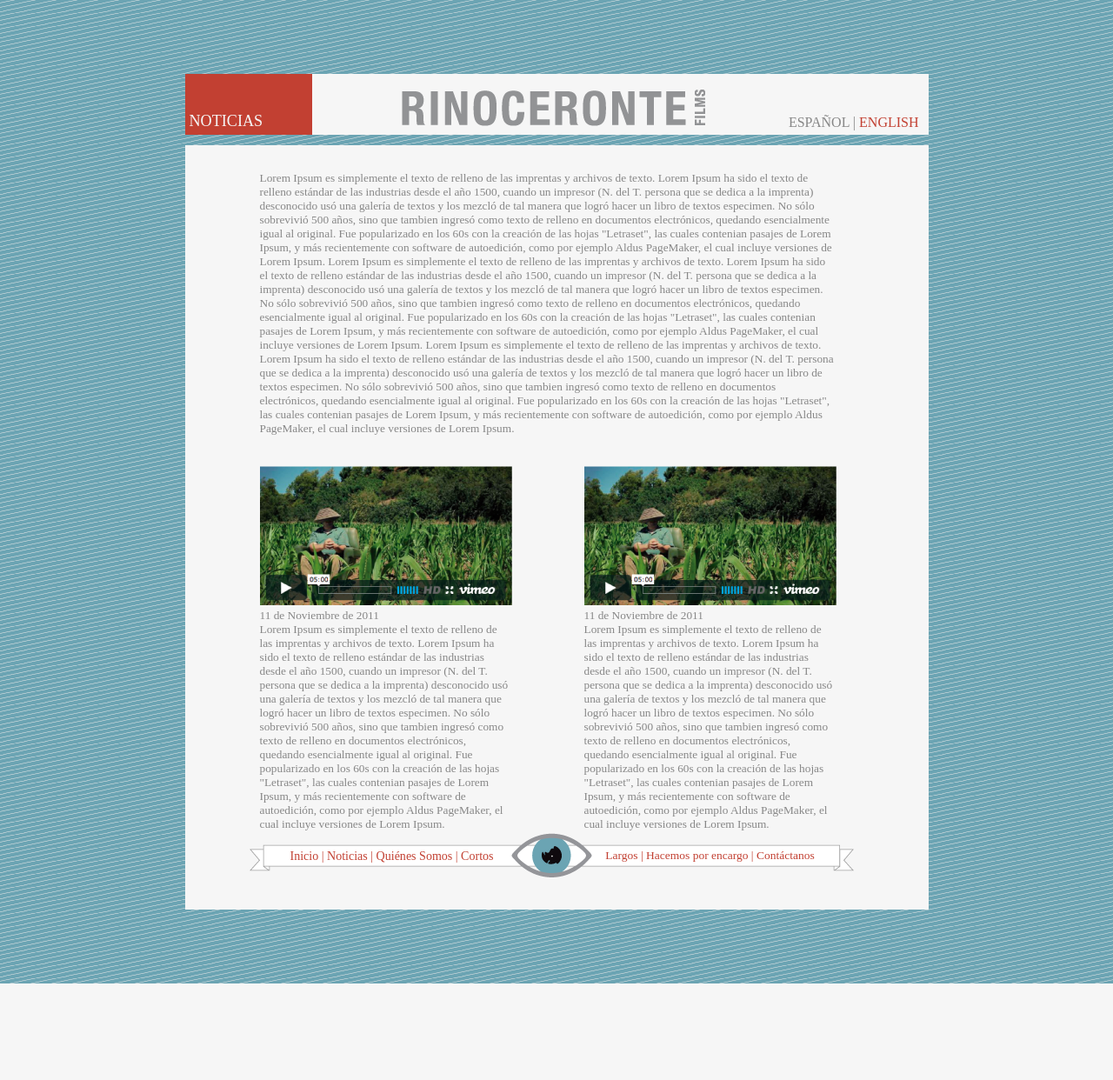
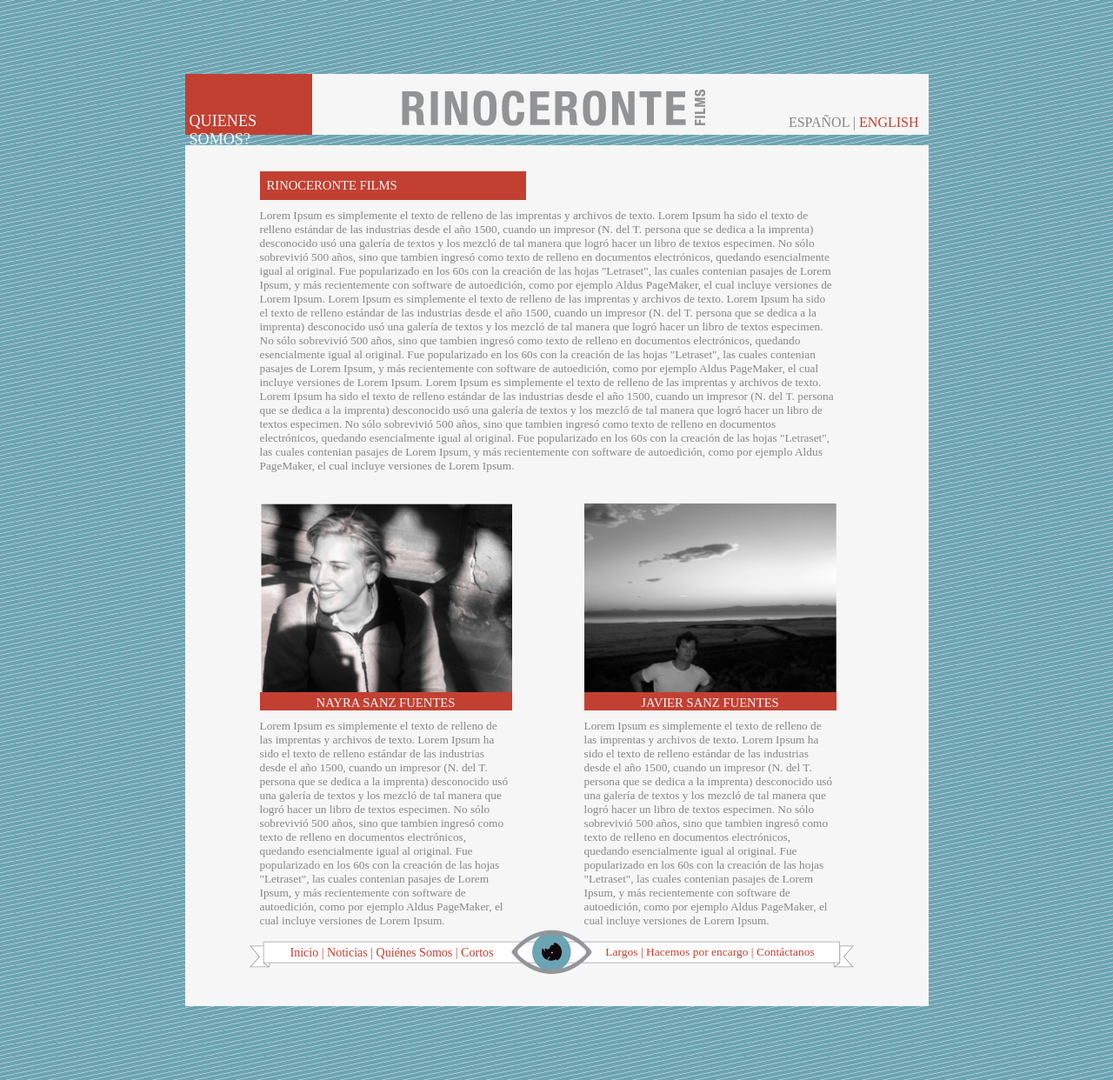
Before and after one commit to juanantonioruz/rinocerontefilms, a PHP site: page /quienes_somos.html in a window 1280 px wide. Shown: the whole page at 87% size. Before the commit the page ends 1131 px from the top, so only its background shows below. Run offline with PHP 8.4, Linux system fonts and the light colour scheme; style sheets or scripts are compiled from the project's sources; some web fonts are replaced.

Commit message:
finalizado quienes_somos

```diff
--- a/design/quienes_somos.html
+++ b/design/quienes_somos.html
@@ -9,7 +9,7 @@
 
 <div id="container_cabecera">
 	<div id="pastilla_roja_cabecera">
-		<div id="pastilla_texto">NOTICIAS
+		<div id="pastilla_texto">QUIENES SOMOS?
 		</div>
 	</div>
 	<div id="logo"><img style="width: 357px; height: 70px;" alt="logo" src="imgs/logo.png"></div>
@@ -18,17 +18,18 @@
 
 <div id="container_body">
 <div id="quienes_somos_container">
-<div>
+<div id="cabecera_quienes_somos">RINOCERONTE FILMS</div>
+<div id="texto_quienes_somos">
 Lorem Ipsum es simplemente el texto de relleno de las imprentas y archivos de texto. Lorem Ipsum ha sido el texto de relleno estándar de las industrias desde el año 1500, cuando un impresor (N. del T. persona que se dedica a la imprenta) desconocido usó una galería de textos y los mezcló de tal manera que logró hacer un libro de textos especimen. No sólo sobrevivió 500 años, sino que tambien ingresó como texto de relleno en documentos electrónicos, quedando esencialmente igual al original. Fue popularizado en los 60s con la creación de las hojas "Letraset", las cuales contenian pasajes de Lorem Ipsum, y más recientemente con software de autoedición, como por ejemplo Aldus PageMaker, el cual incluye versiones de Lorem Ipsum.
 Lorem Ipsum es simplemente el texto de relleno de las imprentas y archivos de texto. Lorem Ipsum ha sido el texto de relleno estándar de las industrias desde el año 1500, cuando un impresor (N. del T. persona que se dedica a la imprenta) desconocido usó una galería de textos y los mezcló de tal manera que logró hacer un libro de textos especimen. No sólo sobrevivió 500 años, sino que tambien ingresó como texto de relleno en documentos electrónicos, quedando esencialmente igual al original. Fue popularizado en los 60s con la creación de las hojas "Letraset", las cuales contenian pasajes de Lorem Ipsum, y más recientemente con software de autoedición, como por ejemplo Aldus PageMaker, el cual incluye versiones de Lorem Ipsum.
 Lorem Ipsum es simplemente el texto de relleno de las imprentas y archivos de texto. Lorem Ipsum ha sido el texto de relleno estándar de las industrias desde el año 1500, cuando un impresor (N. del T. persona que se dedica a la imprenta) desconocido usó una galería de textos y los mezcló de tal manera que logró hacer un libro de textos especimen. No sólo sobrevivió 500 años, sino que tambien ingresó como texto de relleno en documentos electrónicos, quedando esencialmente igual al original. Fue popularizado en los 60s con la creación de las hojas "Letraset", las cuales contenian pasajes de Lorem Ipsum, y más recientemente con software de autoedición, como por ejemplo Aldus PageMaker, el cual incluye versiones de Lorem Ipsum.
 </div>
 <div class="autor" style="float: left;">
 	<div class="visual_autor">
-	<img src="imgs/vimeo.png">
+	<img src="imgs/nayra.png" width="290px">
 	</div>
 	<div class="cabecera_autor">
-	11 de Noviembre de 2011
+	NAYRA SANZ FUENTES
 	</div>
 	<div class="contenido_autor">
 	Lorem Ipsum es simplemente el texto de relleno de las imprentas y archivos de texto. Lorem Ipsum ha sido el texto de relleno estándar de las industrias desde el año 1500, cuando un impresor (N. del T. persona que se dedica a la imprenta) desconocido usó una galería de textos y los mezcló de tal manera que logró hacer un libro de textos especimen. No sólo sobrevivió 500 años, sino que tambien ingresó como texto de relleno en documentos electrónicos, quedando esencialmente igual al original. Fue popularizado en los 60s con la creación de las hojas "Letraset", las cuales contenian pasajes de Lorem Ipsum, y más recientemente con software de autoedición, como por ejemplo Aldus PageMaker, el cual incluye versiones de Lorem Ipsum.
@@ -36,10 +37,10 @@ Lorem Ipsum es simplemente el texto de relleno de las imprentas y archivos de te
 </div>
 <div class="autor" style="float: right;">
 	<div class="visual_autor">
-	<img src="imgs/vimeo.png">
+	<img src="imgs/javier.png" width="290px">
 	</div>
 	<div class="cabecera_autor">
-	11 de Noviembre de 2011
+	JAVIER SANZ FUENTES
 	</div>
 	<div class="contenido_autor">
 	Lorem Ipsum es simplemente el texto de relleno de las imprentas y archivos de texto. Lorem Ipsum ha sido el texto de relleno estándar de las industrias desde el año 1500, cuando un impresor (N. del T. persona que se dedica a la imprenta) desconocido usó una galería de textos y los mezcló de tal manera que logró hacer un libro de textos especimen. No sólo sobrevivió 500 años, sino que tambien ingresó como texto de relleno en documentos electrónicos, quedando esencialmente igual al original. Fue popularizado en los 60s con la creación de las hojas "Letraset", las cuales contenian pasajes de Lorem Ipsum, y más recientemente con software de autoedición, como por ejemplo Aldus PageMaker, el cual incluye versiones de Lorem Ipsum.
--- a/design/styles.less
+++ b/design/styles.less
@@ -23,7 +23,14 @@
 .margen_arriba(@margen:30px){
 	padding-top:@margen;
 }
-
+.cabecera_info(@tamanyo_texto:13pt, @paddingueo:5px, @alineamiento:center){
+			background-color:@color_colorao;
+			text-align:@alineamiento;
+			color:@color_gris_claro;
+			padding:@paddingueo;
+			padding-top:8px;
+			font-size:@tamanyo_texto;
+}
 body {
   background-image: url(imgs/fondo2.png);
   background-repeat: repeat;
@@ -117,12 +124,8 @@ div#noticias_container {
 
 		}
 		.cabecera_noticia{
-			background-color:@color_colorao;
-			text-align:center;
-			color:@color_gris_claro;
-			padding:5px;
-			padding-top:8px;
-			font-size:13pt;
+			.cabecera_info();
+
 		}
 		.contenido_noticia{
 			padding-top:10px;
@@ -134,16 +137,36 @@ div#noticias_container {
 }
 div#quienes_somos_container {
 	.margen_arriba();
-  font-family: @futura_medium;
+  	font-family: @futura_medium;
 	color:@color_gris_oscuro;
 	font-size:10pt;
 
 	margin-left:86px;
 	margin-right:106px;
+
+	div#cabecera_quienes_somos{
+			width:@ancho_modulo_informacion;
+			.cabecera_info(11pt, 8px, left);
+	}
+	div#texto_quienes_somos{
+		margin-top:10px;
+	}
 	div.autor{
 		margin-top:35px;
 		width:@ancho_modulo_informacion;
 
+		div.cabecera_autor{
+			.cabecera_info(11pt, 0px);
+			width:100%;
+			margin-top:-8px;
+		}
+		div.contenido_autor{
+		margin-top:10px;
+		}
+		div.visual_autor{
+			width:100%;
+		}
 	}
 
+
 }
```
Also changed, not shown: README.txt (added), design/imgs/javier.png (added), design/imgs/nayra.png (added).
